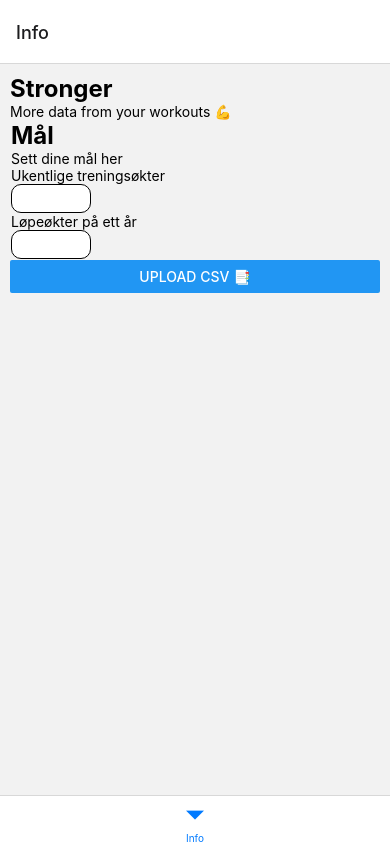
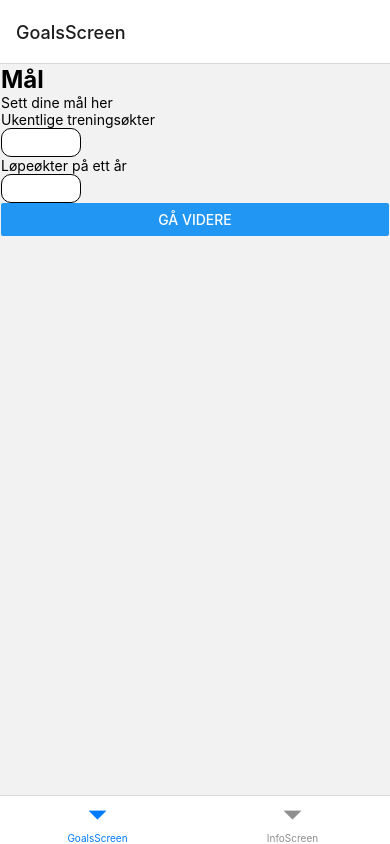
Before and after one commit to bekk/rn-skolen-app, a React Native app: screen /GoalsScreen in a window 390 px wide. Built offline with nearby package versions, Linux system fonts and the light colour scheme; what react-native-code-push would draw is missing.

Commit message:
la til navigering

```diff
--- a/app/App.tsx
+++ b/app/App.tsx
@@ -2,21 +2,23 @@ import React from 'react'
 import {NavigationContainer} from '@react-navigation/native'
 import {createBottomTabNavigator} from '@react-navigation/bottom-tabs'
 import InfoScreen from './screens/InfoScreen'
+import GoalsScreen from './screens/GoalsScreen'
 import {SafeAreaProvider} from 'react-native-safe-area-context'
 import {StyleSheet} from 'react-native'
 
 export type RootStackParamList = {
   InfoScreen: undefined
+  GoalsScreen: undefined
 }
+const Tab = createBottomTabNavigator()
 
 function App(): JSX.Element {
-  const Tab = createBottomTabNavigator()
-
   return (
     <SafeAreaProvider style={styles.sectionContainer}>
       <NavigationContainer>
         <Tab.Navigator>
-          <Tab.Screen name="Info" component={InfoScreen} />
+          <Tab.Screen name="GoalsScreen" component={GoalsScreen} />
+          <Tab.Screen name="InfoScreen" component={InfoScreen} />
         </Tab.Navigator>
       </NavigationContainer>
     </SafeAreaProvider>
--- a/app/components/goals.tsx
+++ b/app/components/goals.tsx
@@ -1,17 +1,32 @@
+import {NavigationContainer} from '@react-navigation/native'
+import {NativeStackNavigationProp} from '@react-navigation/native-stack'
+import {RootStackParamList} from 'app/App'
 import React, {useState} from 'react'
-import {StyleSheet, Text, SafeAreaView, View, TextInput} from 'react-native'
+import {
+  StyleSheet,
+  Text,
+  SafeAreaView,
+  View,
+  TextInput,
+  Button,
+} from 'react-native'
 
 type GoalsProps = {
   workoutsGoal: string
   setWorkoutsGoal: (goal: string) => void
   runGoal: string
   setRunGoal: (goal: string) => void
+  navigation: NativeStackNavigationProp<RootStackParamList>
 }
 
 function Goals(props: GoalsProps): JSX.Element {
   console.log('hellooooooo')
 
-  const {workoutsGoal, setWorkoutsGoal, runGoal, setRunGoal} = props
+  const {workoutsGoal, setWorkoutsGoal, runGoal, setRunGoal, navigation} = props
+
+  const next = () => {
+    navigation.navigate('InfoScreen')
+  }
   return (
     <SafeAreaView style={styles.sectionContainer}>
       <View>
@@ -33,6 +48,7 @@ function Goals(props: GoalsProps): JSX.Element {
             value={workoutsGoal}
             onChangeText={setWorkoutsGoal}></TextInput>
         </View>
+        <Button title="Gå videre" onPress={next} />
       </View>
     </SafeAreaView>
   )
--- /dev/null
+++ b/app/screens/GoalsScreen.tsx
@@ -0,0 +1,23 @@
+import {NativeStackScreenProps} from '@react-navigation/native-stack'
+import {RootStackParamList} from 'app/App'
+import Goals from 'app/components/goals'
+import React, {useEffect, useState} from 'react'
+
+export type GoalsScreenProps = NativeStackScreenProps<RootStackParamList>
+
+function GoalsScreen({navigation}: GoalsScreenProps): JSX.Element {
+  const [workoutsGoal, setWorkoutGoal] = useState('')
+  const [runGoal, setRunGoal] = useState('')
+
+  return (
+    <Goals
+      workoutsGoal={workoutsGoal}
+      setWorkoutsGoal={setWorkoutGoal}
+      setRunGoal={setRunGoal}
+      runGoal={runGoal}
+      navigation={navigation}
+    />
+  )
+}
+
+export default GoalsScreen
--- a/app/screens/InfoScreen.tsx
+++ b/app/screens/InfoScreen.tsx
@@ -238,16 +238,13 @@ const workoutStyles = StyleSheet.create({
   },
 })
 
-function Info(): JSX.Element {
+function InfoScreen(): JSX.Element {
   const [response, setResponse] = useState<Map<
     number,
     WorkoutYearObject
   > | null>()
 
   const [statistics, setStatistics] = useState(false)
-
-  const [workoutsGoal, setWorkoutGoal] = useState('')
-  const [runGoal, setRunGoal] = useState('')
 
   const handleDocumentSelection = async () => {
     const formattedData = await readAndFormatData()
@@ -266,12 +263,6 @@ function Info(): JSX.Element {
       <View>
         <Text style={styles.title}>Stronger</Text>
         <Text>More data from your workouts 💪</Text>
-        <Goals
-          workoutsGoal={workoutsGoal}
-          setWorkoutsGoal={setWorkoutGoal}
-          setRunGoal={setRunGoal}
-          runGoal={runGoal}
-        />
       </View>
       {statistics ? (
         <View>
@@ -285,7 +276,7 @@ function Info(): JSX.Element {
   )
 }
 
-export default Info
+export default InfoScreen
 
 const styles = StyleSheet.create({
   container: {
```
